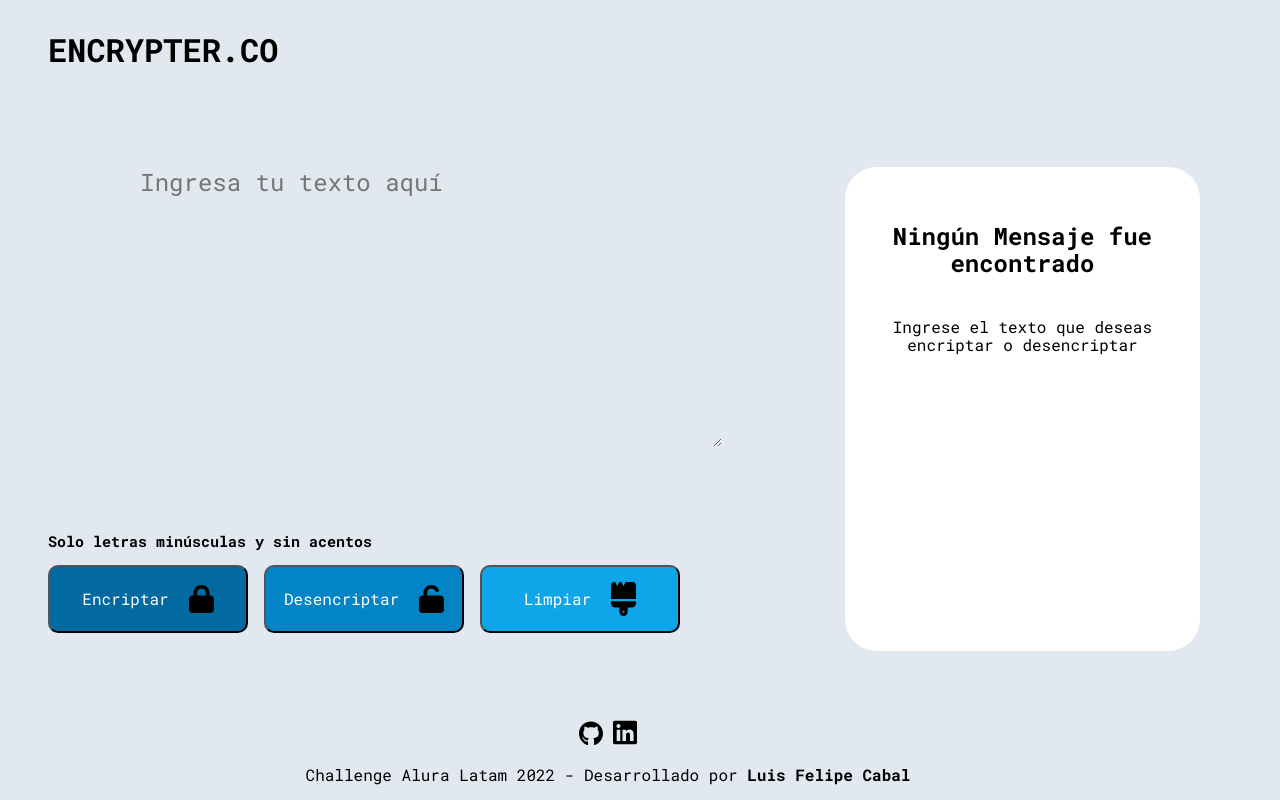
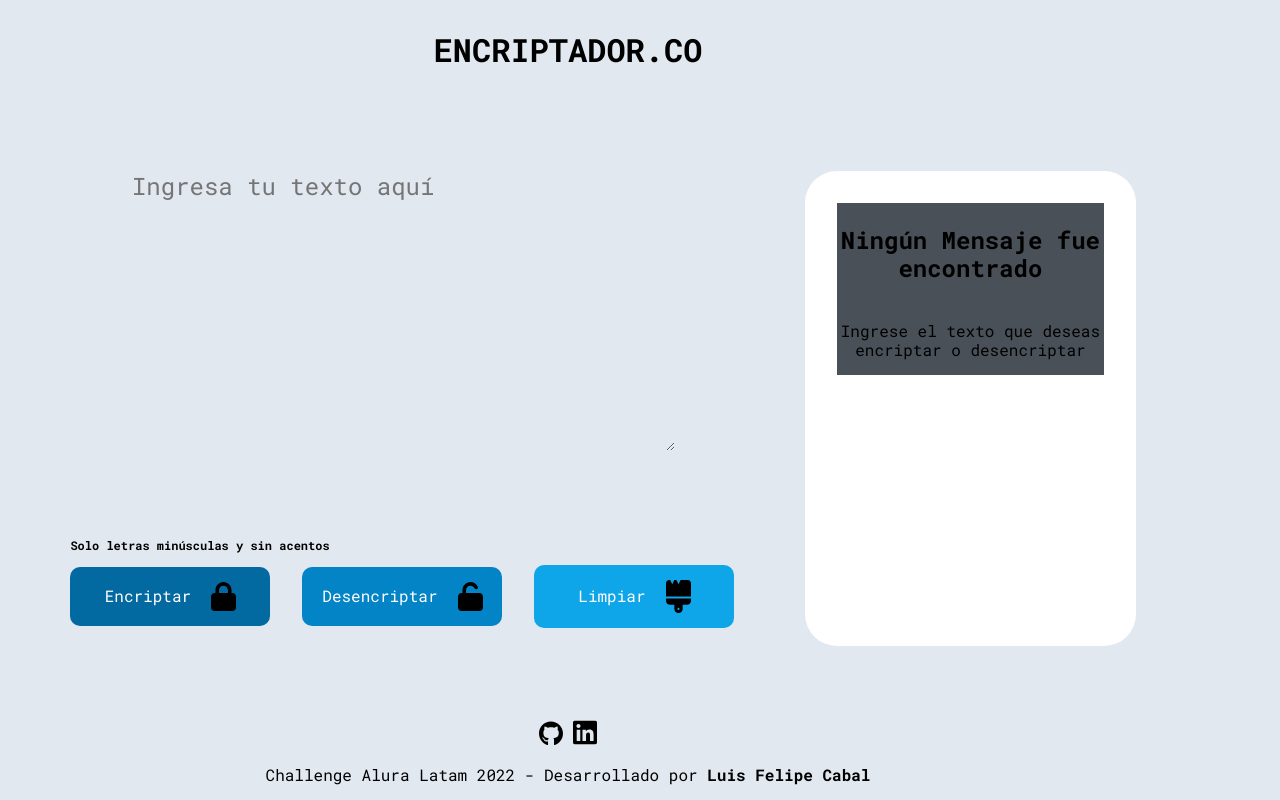
Before and after one commit to ElCabal/Challenge_Alura_Encrypter, a plain HTML site: page index.html in a window 1280 px wide. Drawn offline with Linux system fonts and the light colour scheme.

Commit message:
fix styles css2

```diff
--- a/css/styles.css
+++ b/css/styles.css
@@ -8,10 +8,10 @@ body {
 }
 
 .header {
-  padding-left: 2rem;
   font-size: 2rem;
   font-weight: 700;
   margin-bottom: 30px;
+  text-align: center;
 }
 
 .container_main {
@@ -26,6 +26,7 @@ body {
 }
 
 .container_input {
+  width: 100%;
   text-align: center;
 }
 .container_input textarea {
@@ -36,28 +37,26 @@ body {
   font-size: 1.5rem;
 }
 
-.container_buttons {
+/* .container_buttons {
   padding-left: 2rem;
+} */
+.validate {
+  text-align: start;
+  font-size: 12px;
 }
-.validate {
-  font-size: 15px;
-}
-.validate span {
-  border-radius: 50px;
-  width: 1rem;
-  height: 1rem;
-  background-color: #495057;
-}
+
 .buttons {
   display: flex;
   flex-direction: column;
-  gap: 1rem;
+  align-items: center;
+  gap: 10px;
 }
 
 .btn {
   padding: 15px;
   border-radius: 10px;
-  width: 80%;
+  border: none;
+  width: 100%;
 }
 
 .btn_encrypter {
@@ -114,6 +113,7 @@ body {
   width: 100%;
 }
 .div_secondary {
+  background-color: #495057;
   display: flex;
   flex-direction: column;
   justify-content: center;
@@ -155,10 +155,17 @@ footer p {
 }
 
 @media screen and (min-width: 640px) {
+  .container_primary {
+    align-items: center;
+  }
+
+  .validate {
+    text-align: start;
+  }
   .buttons {
     display: flex;
     flex-direction: row;
-    gap: 1rem;
+    gap: 10px;
   }
   .btn {
     width: 200px;
@@ -170,13 +177,16 @@ footer p {
 
 @media screen and (min-width: 1024px) {
   body {
-    padding-right: 5rem;
+    padding-right: 10rem;
   }
+
   .container_main {
     display: grid;
     grid-template-columns: 70% 30%;
     grid-template-areas: "element1 element2";
+    gap: 1rem;
   }
+
   .image_search {
     display: block;
   }
@@ -186,7 +196,9 @@ footer p {
     justify-content: space-between;
     padding-bottom: 18px;
   }
-
+  .buttons {
+    gap: 2rem;
+  }
   .container_secondary {
     display: flex;
     flex-direction: column;
--- a/index.html
+++ b/index.html
@@ -19,7 +19,7 @@
 <body>
   <header class="header">
     <div>
-      <p>ENCRYPTER.CO</p>
+      <p>ENCRIPTADOR.CO</p>
     </div>
   </header>
   <section class="container_main">
--- a/js/script.js
+++ b/js/script.js
@@ -24,6 +24,8 @@ function encrypterTxt() {
   const text = inputTxt.value;
   if (text === "") {
     return console.log("Por favor introducir un texto");
+  } else if (text === /[A-Z]+/gim) {
+    return console.log("No se puede introducir texto en mayúscula");
   } else {
     const encrypt = [...text].map((elem) => {
       if (elem === "a") {
```
